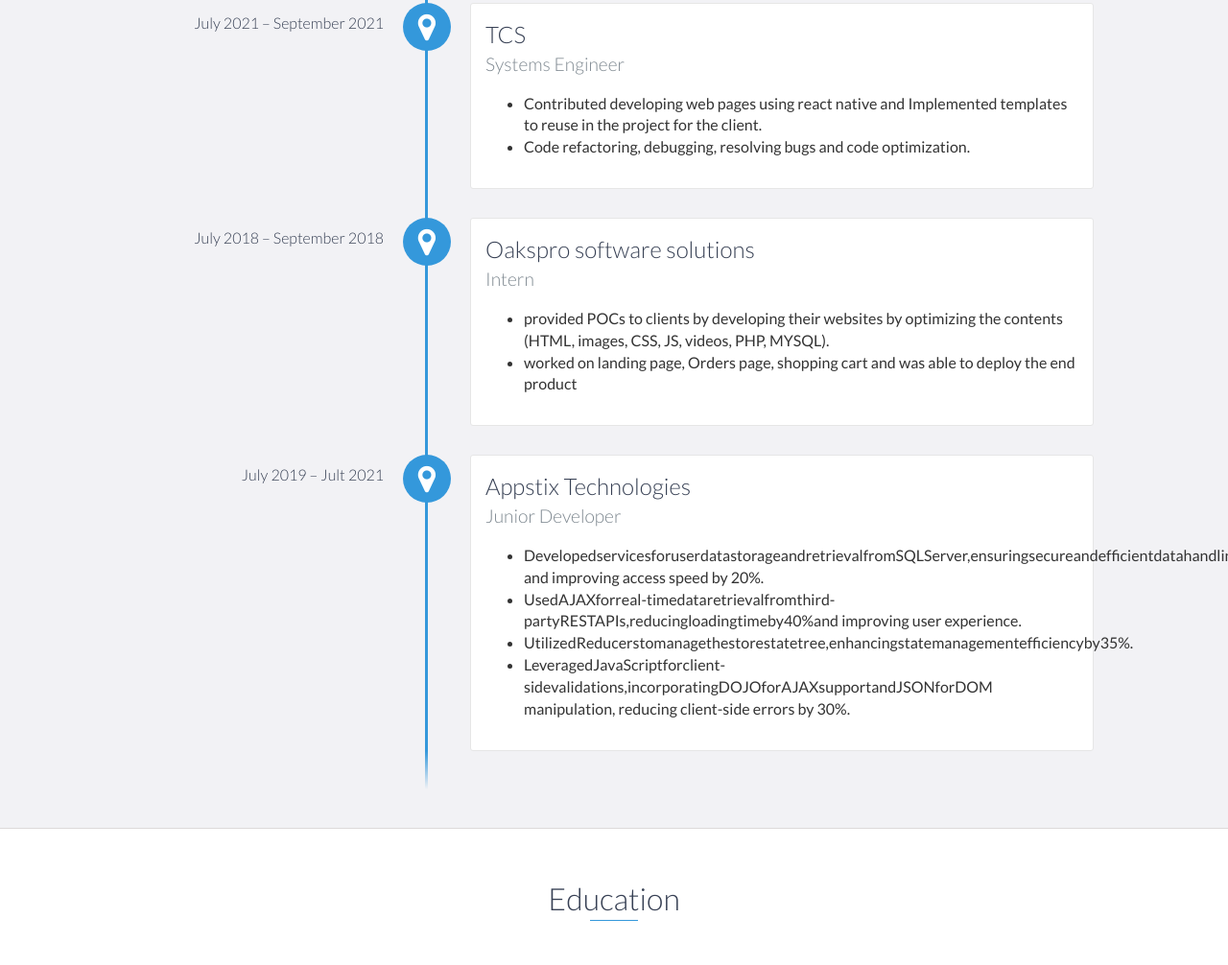
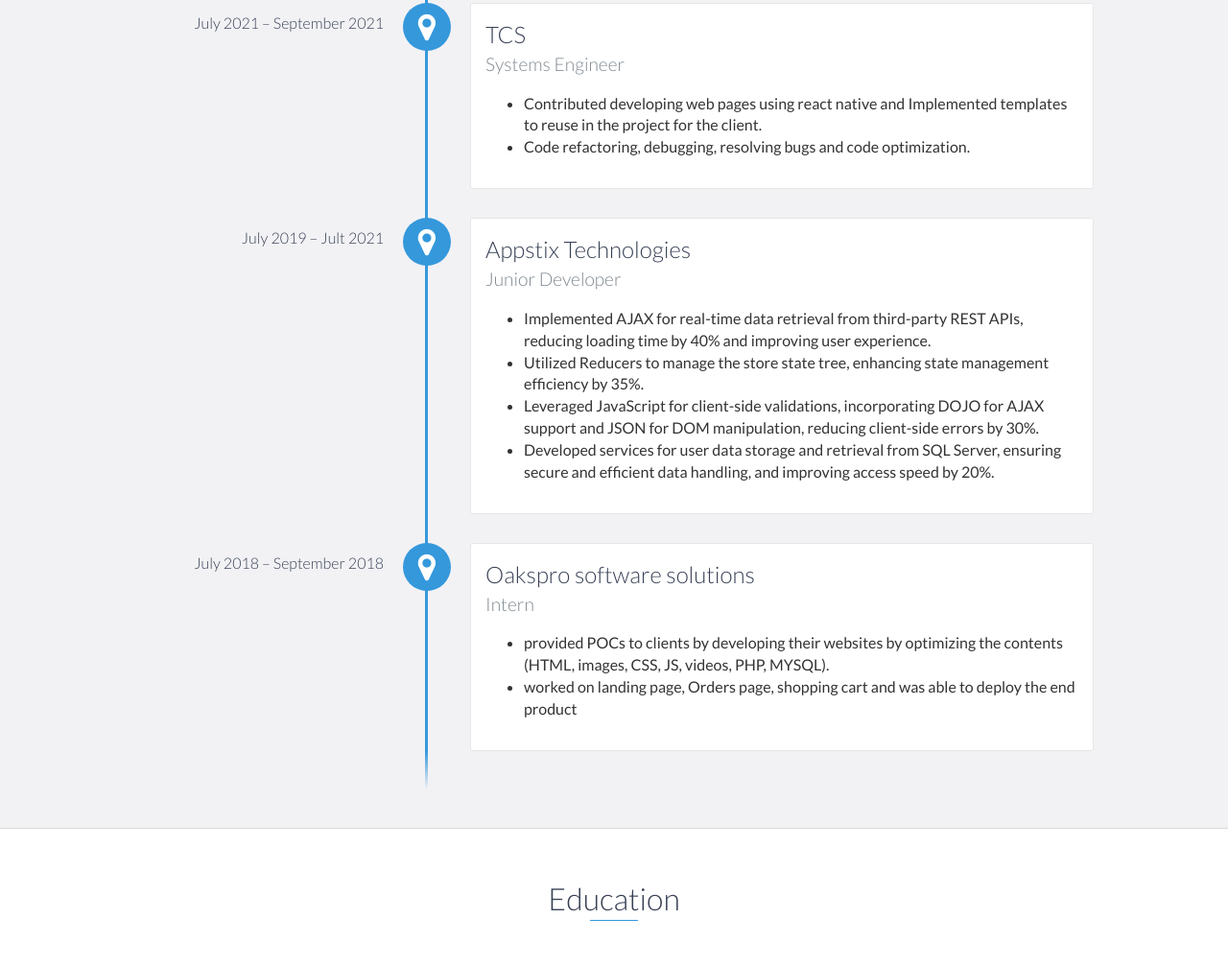
Before and after one commit to Monik25/monikportfolio, a website: page index.html in a window 1280 px wide. Shown: the part 1922-2928 px from the top of the page at 96% size. Drawn offline with nearby package versions, Linux system fonts and the light colour scheme; files that its build step writes are made by us from their sources.

Commit message:
updated view for experience and format

```diff
--- a/index.html
+++ b/index.html
@@ -132,6 +132,20 @@
                             </ul>
                 </p>
             </div>
+            <div data-date="July 2019 – Jult 2021">
+                <h3>Appstix Technologies</h3>
+                <h4>Junior Developer</h4>
+                <p>
+                    <ul>
+                        <li>Implemented AJAX for real-time data retrieval from third-party REST APIs, reducing loading time by 40% and improving user experience.</li>
+                            <li> Utilized Reducers to manage the store state tree, enhancing state management efficiency by 35%.</li>
+                                <li> Leveraged JavaScript for client-side validations, incorporating DOJO for AJAX support and JSON for DOM manipulation, reducing client-side errors by 30%.</li>
+                                    <li> Developed services for user data storage and retrieval from SQL Server, ensuring secure and efficient data handling, and improving access speed by 20%.</li>
+
+
+
+                </p>
+            </div>
             <div data-date="July 2018 – September 2018">
                 <h3>Oakspro software solutions</h3>
                 <h4>Intern</h4>
@@ -142,22 +156,7 @@
 
                 </p>
             </div>
-            <div data-date="July 2019 – Jult 2021">
-                <h3>Appstix Technologies</h3>
-                <h4>Junior Developer</h4>
-                <p>
-                    <ul>
-                        <li>DevelopedservicesforuserdatastorageandretrievalfromSQLServer,ensuringsecureandefficientdatahandling,
-                            and improving access speed by 20%.</li>
-                        <li>UsedAJAXforreal-timedataretrievalfromthird-partyRESTAPIs,reducingloadingtimeby40%and
-                            improving user experience.</li>
-                        <li>UtilizedReducerstomanagethestorestatetree,enhancingstatemanagementefficiencyby35%.</li>
-                        <li>LeveragedJavaScriptforclient-sidevalidations,incorporatingDOJOforAJAXsupportandJSONforDOM
-                            manipulation, reducing client-side errors by 30%.</li>
 
-
-                </p>
-            </div>
         </div>
     </div>
     <!-- End #experience -->
```
